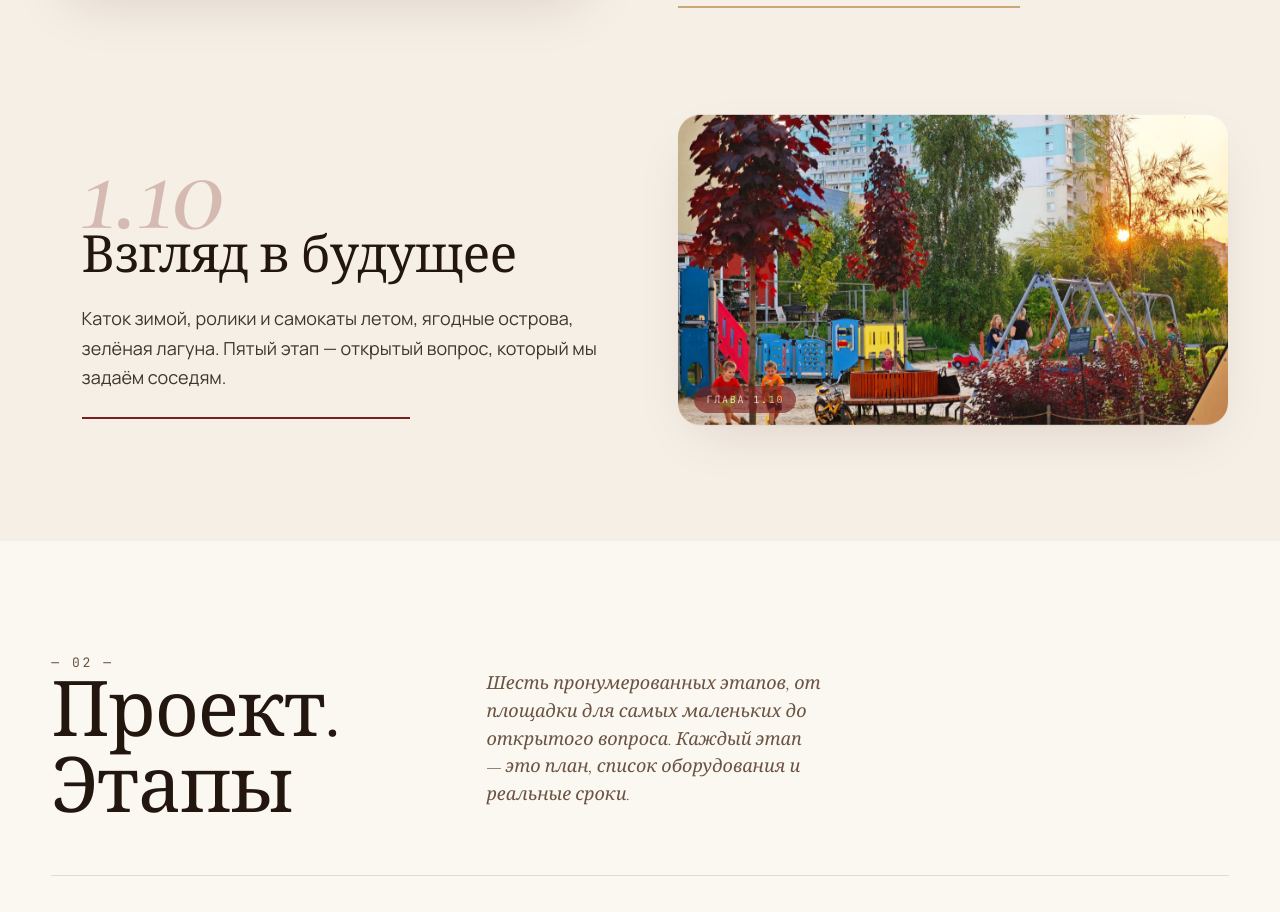
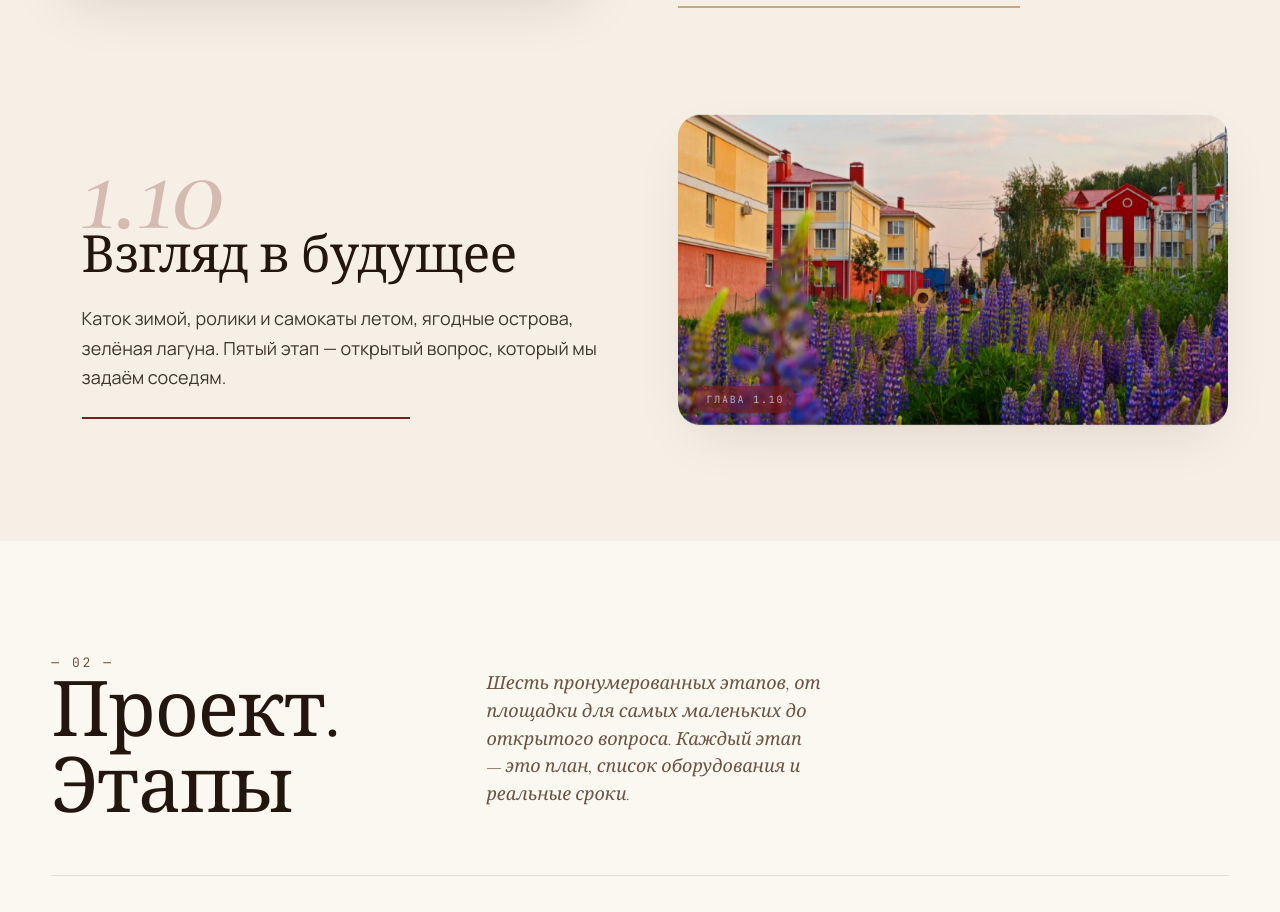
Before and after one commit to safyodorov/beregdetstva, a Next.js app: page / in a window 1280 px wide. Shown: the part 5609-6521 px from the top of the page. Built offline with nearby package versions, Linux system fonts and the light colour scheme.

Commit message:
feat(history): new photo for chapter 1.10 «Взгляд в будущее»

```diff
--- a/src/app/components/History.jsx
+++ b/src/app/components/History.jsx
@@ -117,7 +117,7 @@ const CHAPTERS = [
     t: 'Взгляд в будущее',
     body:
       'Каток зимой, ролики и самокаты летом, ягодные острова, зелёная лагуна. Пятый этап — открытый вопрос, который мы задаём соседям.',
-    photo: '/photos/playground-sunset.jpg',
+    photo: '/photos/future.jpg',
     accent: '#7a1f1f',
   },
 ];
```
Also changed, not shown: public/photos/future.jpg (added).
